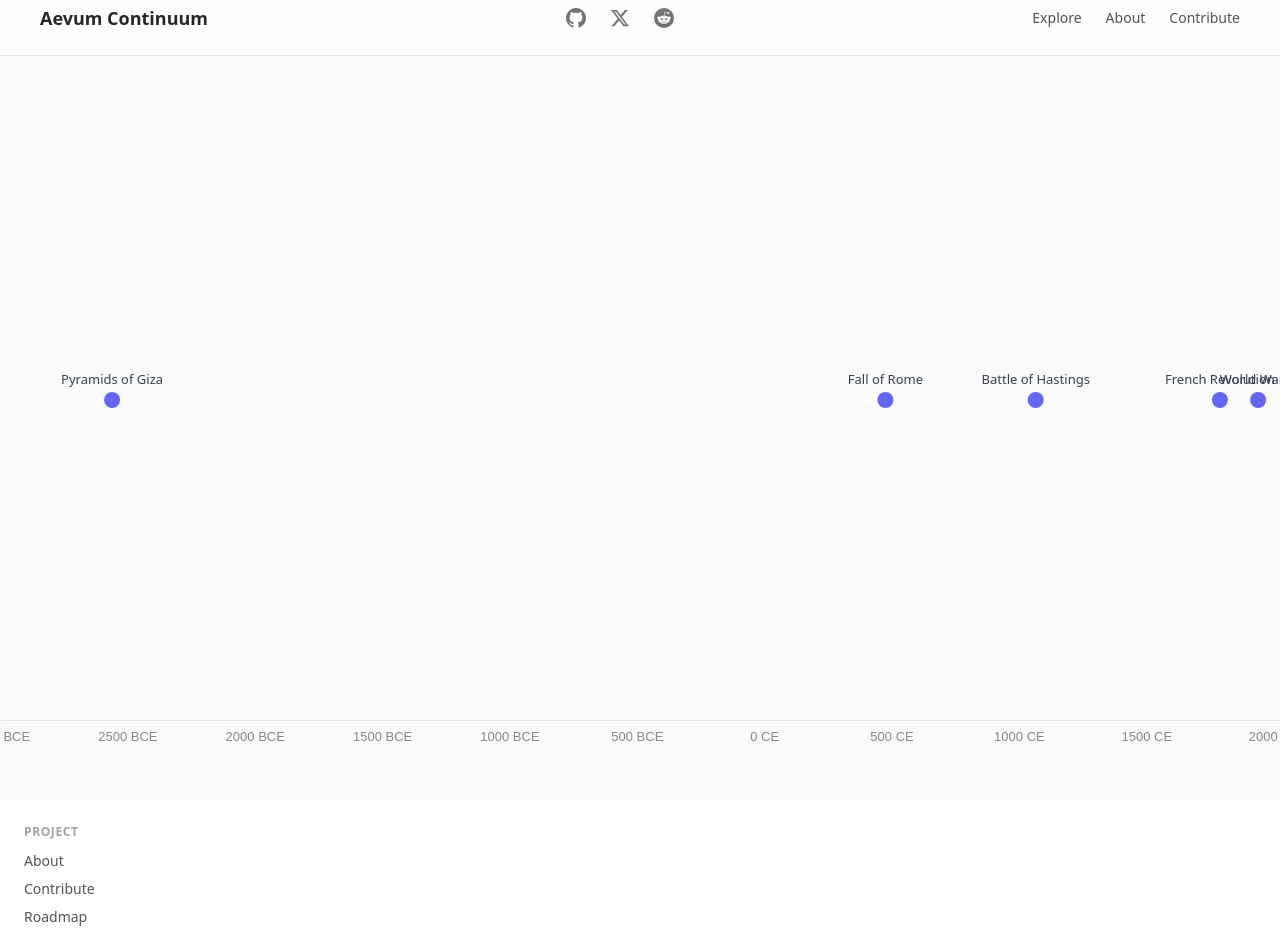
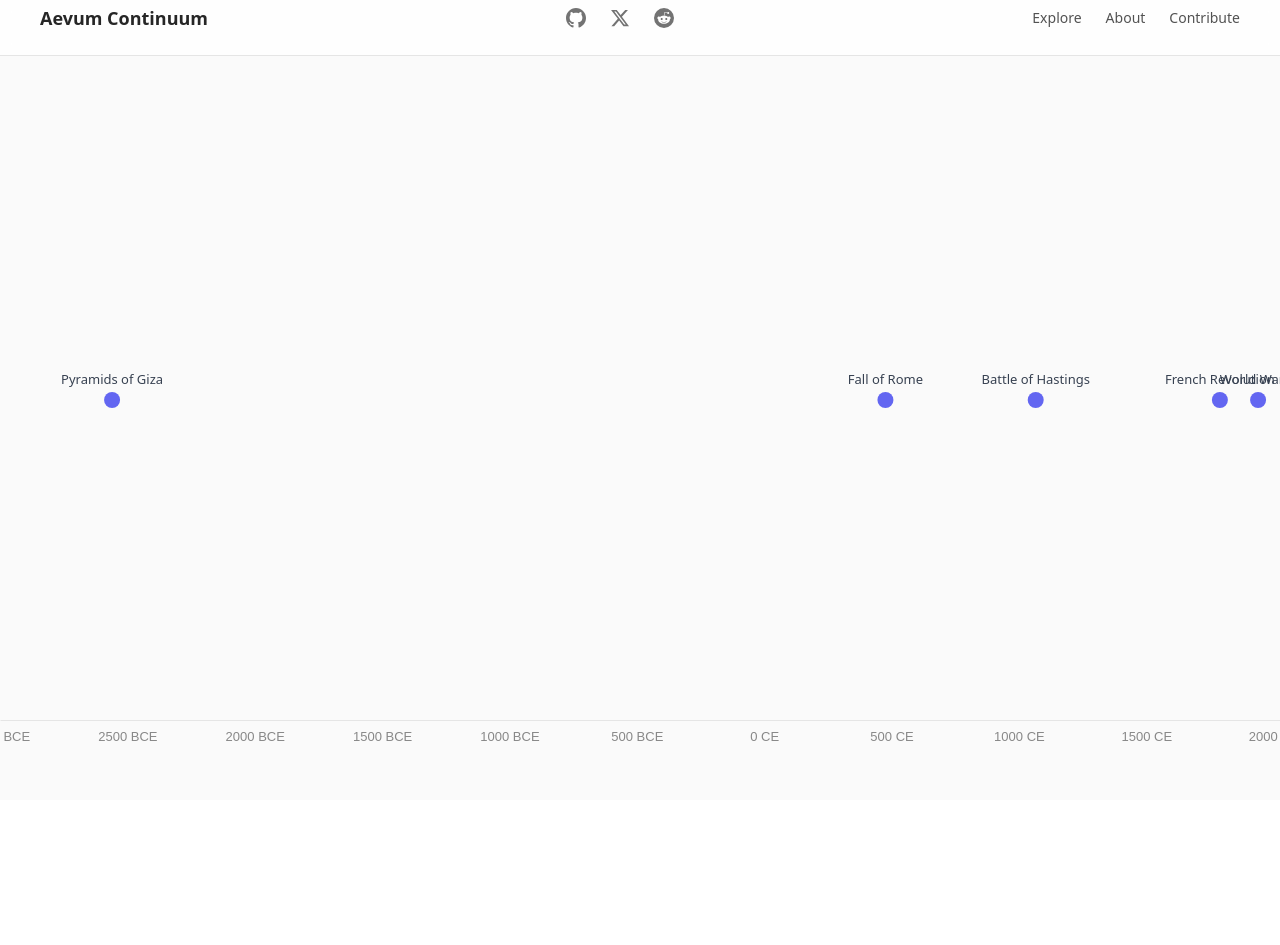
Before and after one commit to PixelCodeCo/Aevum-Continuum-UI, a Next.js app: page / in a window 1280 px wide. Shown: the top 945 px of the page. After the commit the page ends 800 px from the top, so only its background shows below. Built offline with nearby package versions, Linux system fonts and the light colour scheme.

Commit message:
Hide footer for now

```diff
--- a/app/page.tsx
+++ b/app/page.tsx
@@ -1,12 +1,11 @@
 import { Timeline } from "@/app/components/Timeline";
 import { SAMPLE_EVENTS } from "@/app/constants/timeline";
-import { Footer } from "./components/Footer";
 
 export default function Home() {
   return (
     <>
       <Timeline events={SAMPLE_EVENTS} />
-      <Footer />
+      {/* <Footer /> */}
     </>
   );
 }
```
